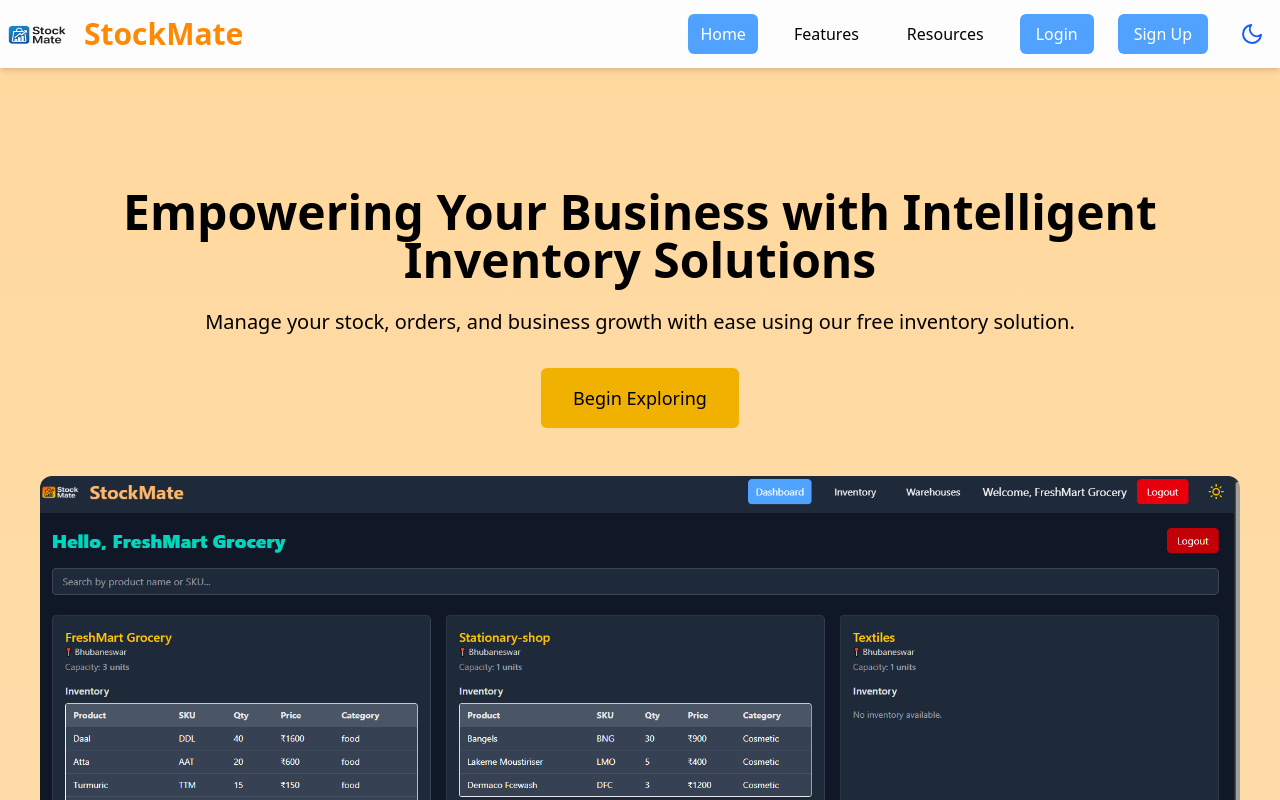
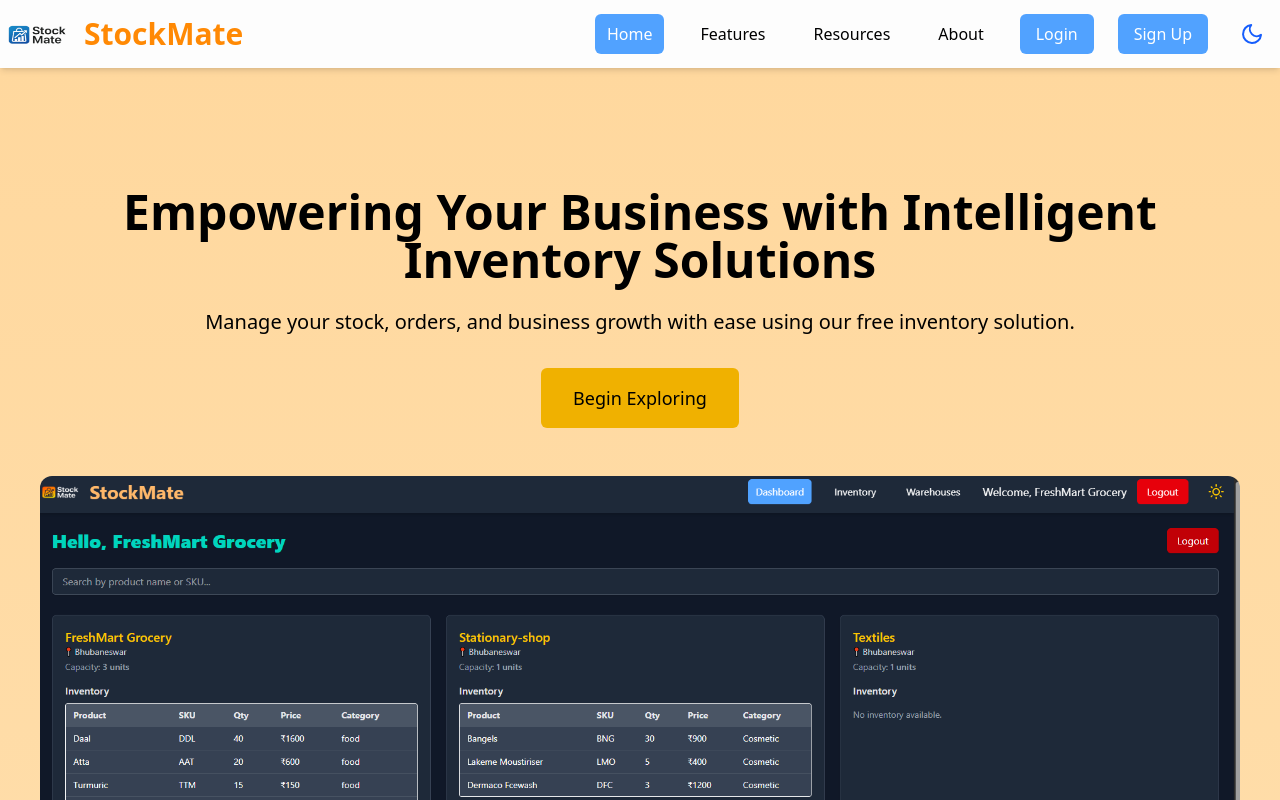
Before and after one commit to bikashgiri2002/FINAL_COLLEGE_PROJECT, a React (Vite) app in the folder StockMateOwnProject/frontend/: page / in a window 1280 px wide. Shown: the top 800 px of the page. Built offline with nearby package versions, Linux system fonts and the light colour scheme.

Commit message:
about page addded to the navBar

```diff
--- a/StockMateOwnProject/frontend/src/components/Navbar.jsx
+++ b/StockMateOwnProject/frontend/src/components/Navbar.jsx
@@ -65,7 +65,7 @@ const Navbar = () => {
         <div className="hidden md:flex items-center space-x-6">
           {!shop ? (
             <>
-              {["home", "features", "resources"].map((item) => (
+              {["home", "features", "resources", "about"].map((item) => (
                 <NavLink
                   key={item}
                   to={`/${item == "home" ? "" : item}`}
```
